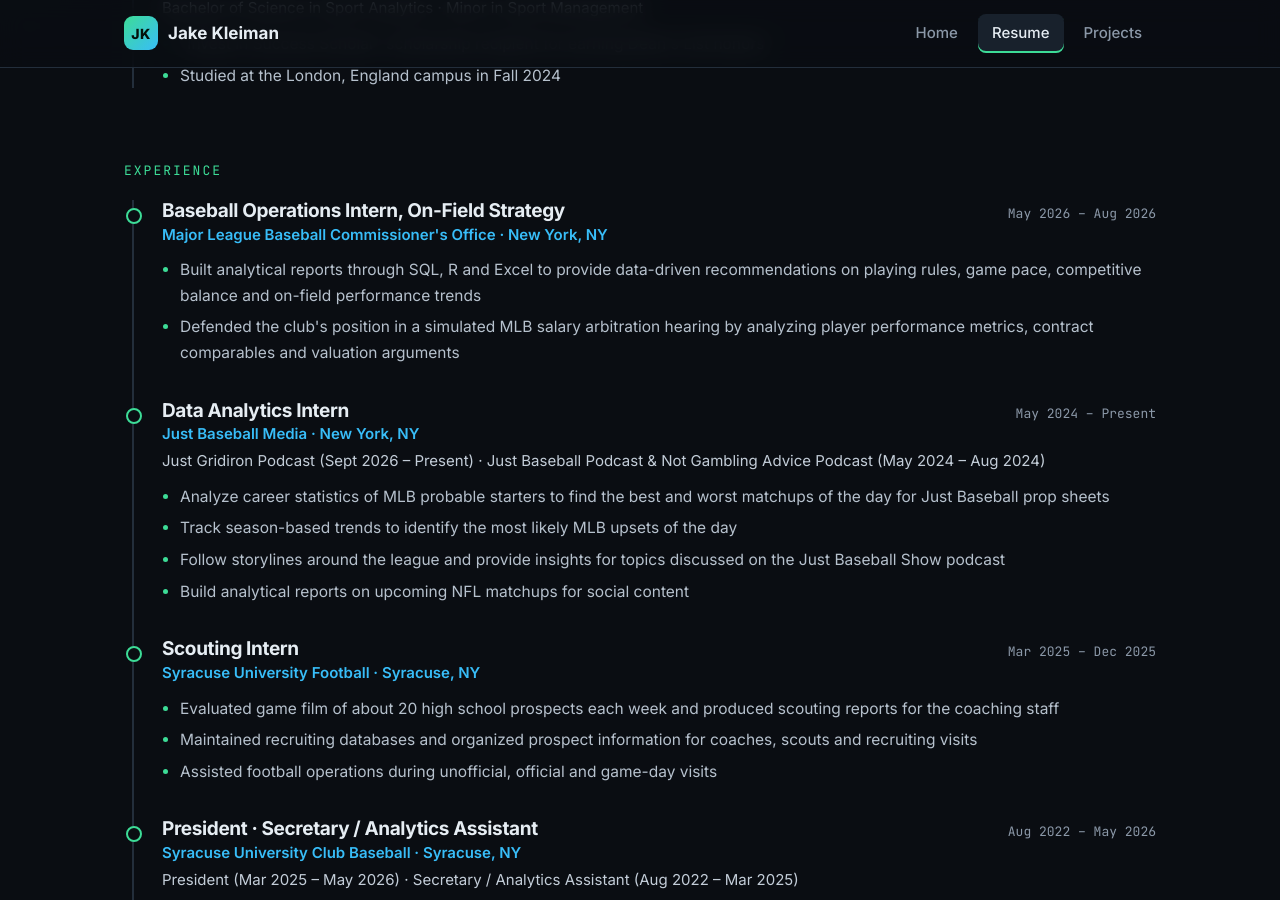
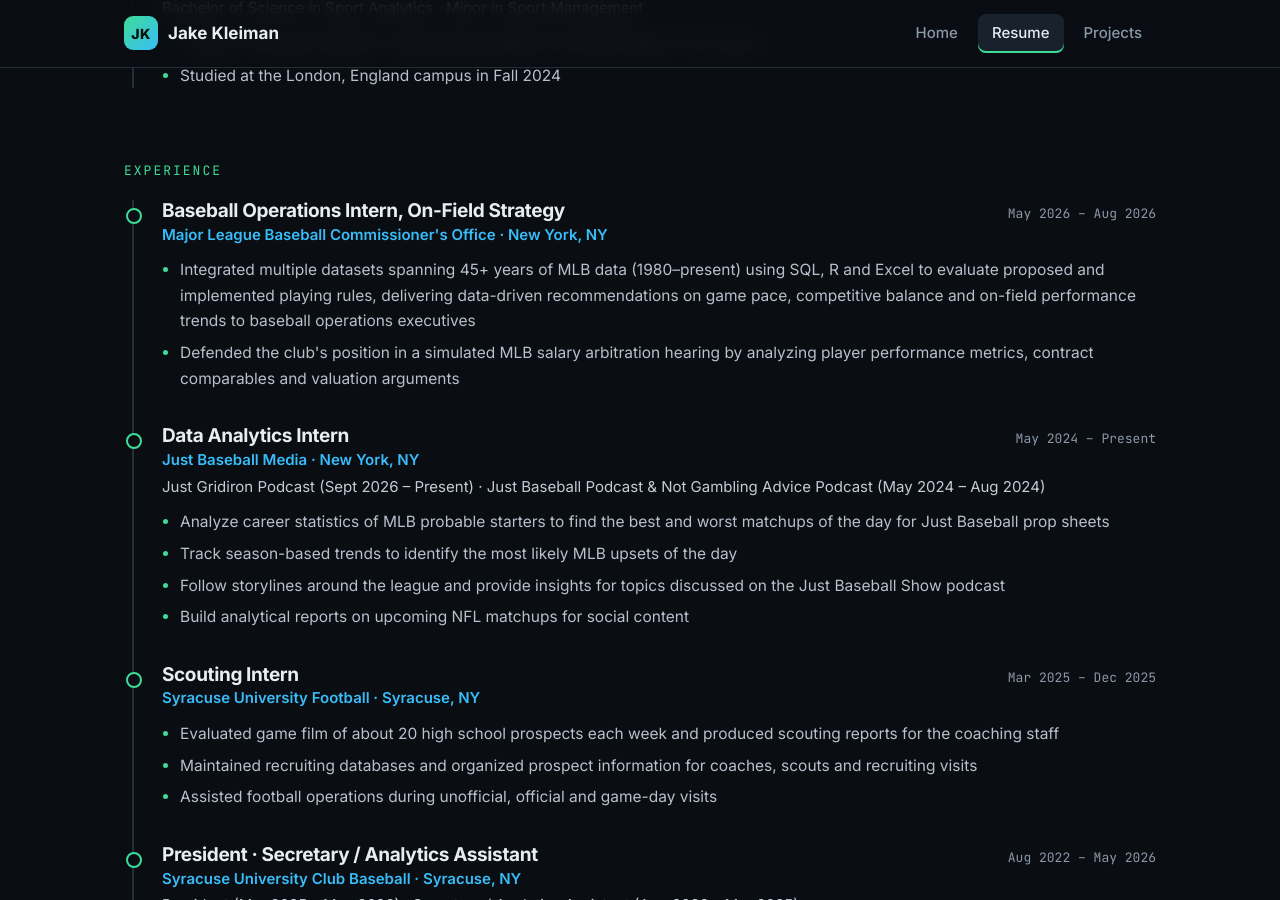
Before and after one commit to jakekleiman/jakekleiman.github.io, a Jekyll site: the page built from resume.md, in a window 1280 px wide and 900 px high, scrolled down 397 px. Built offline with Jekyll 4.4.1, drawn with Linux system fonts in a browser that asks for light colours.

Commit message:
Update MLB internship bullet on resume page
Co-Authored-By: Claude Opus 5.5 <noreply@anthropic.com>
Claude-Session: https://claude.ai/code/session_019BerLVjcSFGrps3RUFgfHp

```diff
--- a/resume.md
+++ b/resume.md
@@ -45,7 +45,7 @@ permalink: /resume/
         <div class="when">May 2026 – Aug 2026</div>
       </div>
       <ul>
-        <li>Built analytical reports through SQL, R and Excel to provide data-driven recommendations on playing rules, game pace, competitive balance and on-field performance trends</li>
+        <li>Integrated multiple datasets spanning 45+ years of MLB data (1980–present) using SQL, R and Excel to evaluate proposed and implemented playing rules, delivering data-driven recommendations on game pace, competitive balance and on-field performance trends to baseball operations executives</li>
         <li>Defended the club's position in a simulated MLB salary arbitration hearing by analyzing player performance metrics, contract comparables and valuation arguments</li>
       </ul>
     </div>
```
